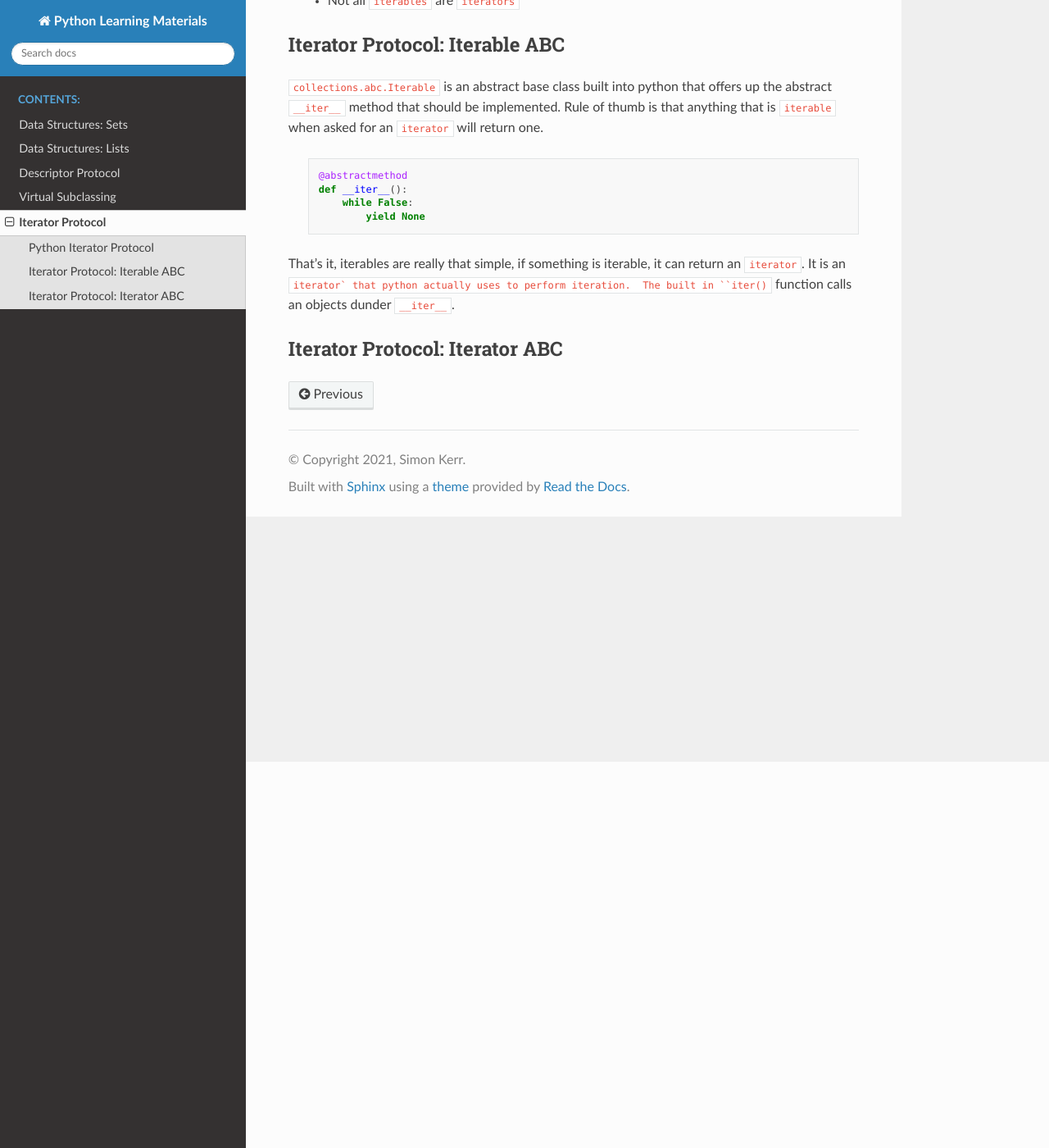
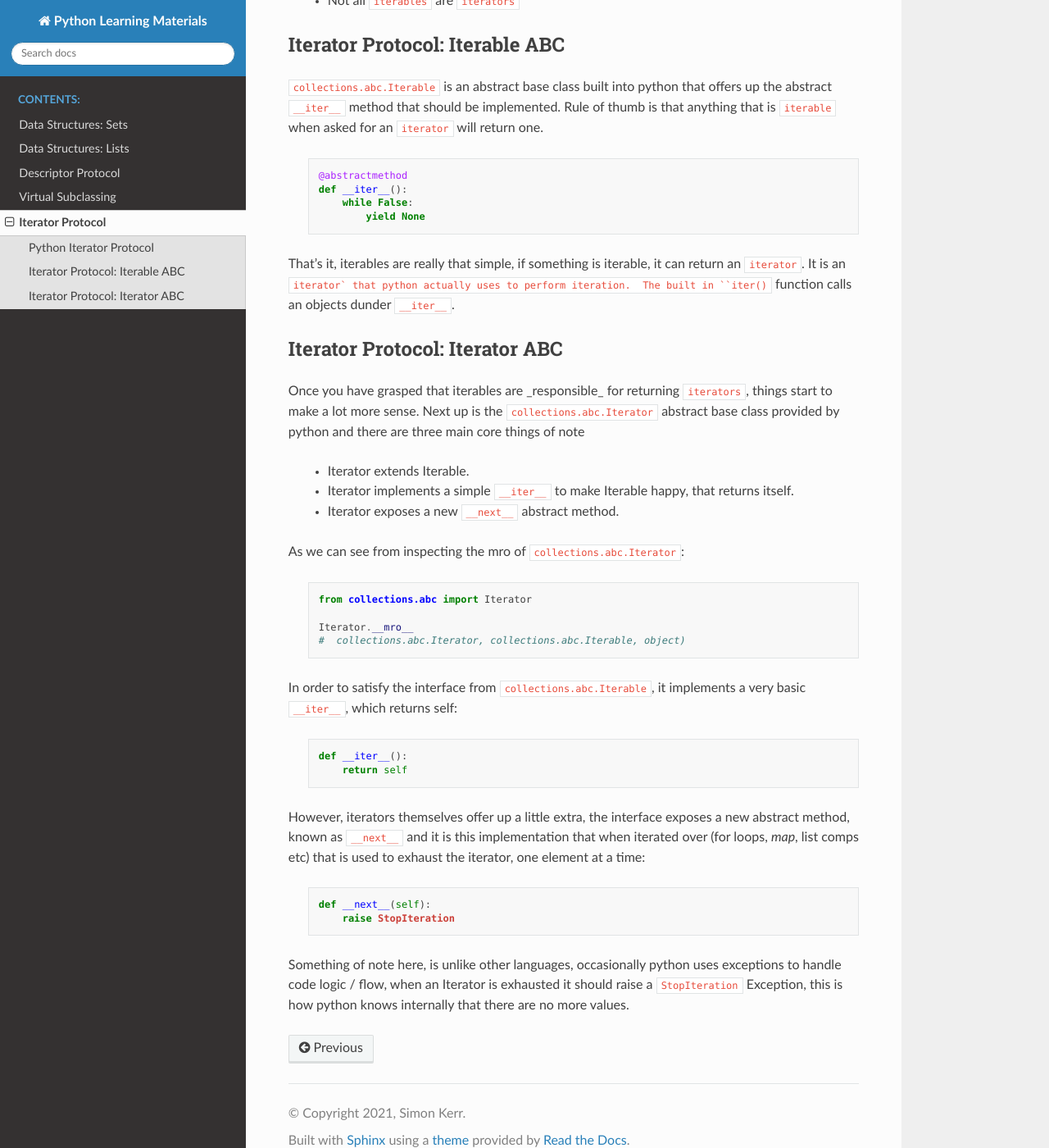
Before and after one commit to symonk/pydocs, a Sphinx documentation site: the page built from docs/source/iterator_protocol.rst, in a window 1280 px wide and 1400 px high, scrolled down 471 px. Shown: the whole window at 82% size. Built offline with Sphinx 7.4.7 and the Read the Docs theme 2.0.0, drawn with Linux system fonts in a browser that asks for light colours.

Commit message:
more docs on the Iterator abstract interface

```diff
--- a/docs/source/iterator_protocol.rst
+++ b/docs/source/iterator_protocol.rst
@@ -40,3 +40,44 @@ dunder ``__iter__``.
 
 Iterator Protocol: Iterator ABC
 --------------------------------
+
+Once you have grasped that iterables are _responsible_ for returning ``iterators``,
+things start to make a lot more sense.  Next up is the ``collections.abc.Iterator``
+abstract base class provided by python and there are three main core things of note
+
+    * Iterator extends Iterable.
+    * Iterator implements a simple ``__iter__`` to make Iterable happy, that returns itself.
+    * Iterator exposes a new ``__next__`` abstract method.
+
+As we can see from inspecting the mro of ``collections.abc.Iterator``:
+
+    .. code-block:: python
+
+        from collections.abc import Iterator
+
+        Iterator.__mro__
+        #  collections.abc.Iterator, collections.abc.Iterable, object)
+
+
+In order to satisfy the interface from ``collections.abc.Iterable``, it
+implements a very basic ``__iter__``, which returns self:
+
+    .. code-block:: python
+
+        def __iter__():
+            return self
+
+However, iterators themselves offer up a little extra, the interface exposes
+a new abstract method, known as ``__next__`` and it is this implementation
+that when iterated over (for loops, `map`, list comps etc) that is used to
+exhaust the iterator, one element at a time:
+
+    .. code-block:: python
+
+        def __next__(self):
+            raise StopIteration
+
+Something of note here, is unlike other languages, occasionally python uses
+exceptions to handle code logic / flow, when an Iterator is exhausted it
+should raise a ``StopIteration`` Exception, this is how python knows internally that
+there are no more values.
```
